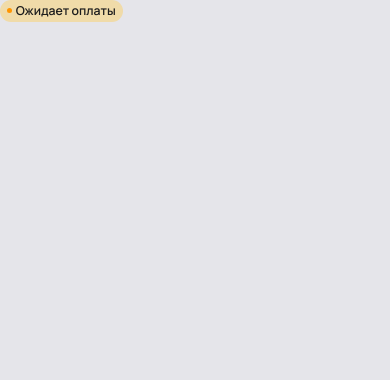
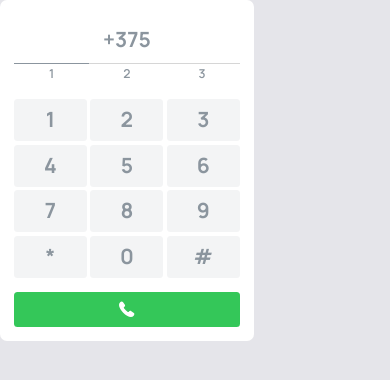
Before and after one commit to Andrej-Novik/ado, a Vue app: page / in a window 390 px wide. Shown: the top 380 px of the page. Built offline with nearby package versions, Linux system fonts and the light colour scheme.

Commit message:
added phone input component

```diff
--- a/src/components/common/CallButton.vue
+++ b/src/components/common/CallButton.vue
@@ -2,6 +2,7 @@
   <button
     :class="[$style.button, { [$style.disabled]: disabled }, $style[color]]"
     :disabled="disabled"
+    @click="$emit('click')"
   >
     <img :src="icon" alt="" />
   </button>
--- /dev/null
+++ b/src/components/common/PhoneInput.vue
@@ -0,0 +1,126 @@
+<template>
+  <form :class="$style.form" @submit.prevent="callPhone">
+    <div :class="$style.phone">
+      <input
+        type="text"
+        :placeholder="'(967) 491-85-91'"
+        v-model="phoneValue"
+      />
+    </div>
+    <div :class="$style.steps">
+      <div
+        v-for="step in steps"
+        :key="step.number"
+        :class="[$style.step, { [$style.active]: step.isActive }]"
+      >
+        {{ step.number }}
+      </div>
+    </div>
+    <div :class="$style.container">
+      <div v-for="item in values" :key="item" @click="enterValue(item)">
+        {{ item }}
+      </div>
+    </div>
+    <CallButton :color="'green'" :icon="'/icons/green-call.svg'" />
+  </form>
+</template>
+
+<script>
+import CallButton from "@/components/common/CallButton.vue";
+export default {
+  data() {
+    return {
+      values: ["1", "2", "3", "4", "5", "6", "7", "8", "9", "*", "0", "#"],
+      steps: [
+        {
+          number: "1",
+          isActive: true,
+        },
+        {
+          number: "2",
+          isActive: false,
+        },
+        {
+          number: "3",
+          isActive: false,
+        },
+      ],
+      phoneValue: "+375",
+    };
+  },
+  components: {
+    CallButton,
+  },
+  methods: {
+    enterValue(value) {
+      this.phoneValue += value;
+    },
+    callPhone() {
+      this.phoneValue = "+375";
+    },
+  },
+};
+</script>
+
+<style lang="scss" module>
+.form {
+  padding: 1rem;
+  background-color: $bg-secondary;
+  border-radius: 0.5rem;
+  width: 18.125rem;
+  .phone {
+    border-bottom: 1px solid $t-tertiary;
+    input {
+      width: 100%;
+      border: none;
+      @include H2;
+      height: 3.5rem;
+      text-align: center;
+      color: $t-secondary;
+      &::placeholder {
+        @include H2;
+        color: $t-secondary;
+        text-align: center;
+      }
+    }
+  }
+  .steps {
+    margin: 0 0 1rem 0;
+    display: flex;
+    .step {
+      @include Subtitle;
+      width: 100%;
+      height: 1.5rem;
+      display: flex;
+      justify-content: center;
+      align-items: center;
+      border-top: 1px solid transparent;
+      position: relative;
+      top: -1px;
+      &.active {
+        border-top: 1px solid $t-secondary;
+        color: $t-secondary;
+      }
+    }
+  }
+  .container {
+    display: grid;
+    grid-template-columns: 1fr 1fr 1fr;
+    gap: 0.25rem;
+    margin: 0 0 1rem 0;
+    div {
+      display: flex;
+      align-items: center;
+      justify-content: center;
+      cursor: pointer;
+      width: 100%;
+      height: 3rem;
+      background-color: $bg-primary;
+      border-radius: 0.25rem;
+      border: 1px solid transparent;
+      @include H2;
+      color: $t-secondary;
+    }
+  }
+}
+</style>
--- a/src/views/MainPage.vue
+++ b/src/views/MainPage.vue
@@ -1,14 +1,14 @@
 <template>
   <div>
-    <CartStatus :status="'Ожидает оплаты'" />
+    <PhoneInput />
   </div>
 </template>
 
 <script>
-import CartStatus from "@/components/common/CartStatus.vue";
+import PhoneInput from "@/components/common/PhoneInput.vue";
 export default {
   components: {
-    CartStatus,
+    PhoneInput,
   },
 };
 </script>
```
